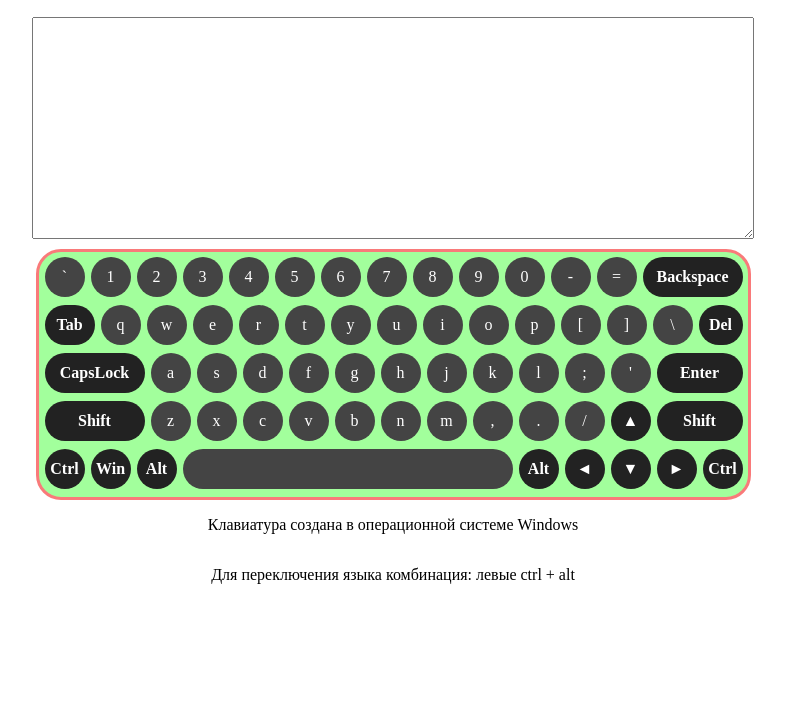
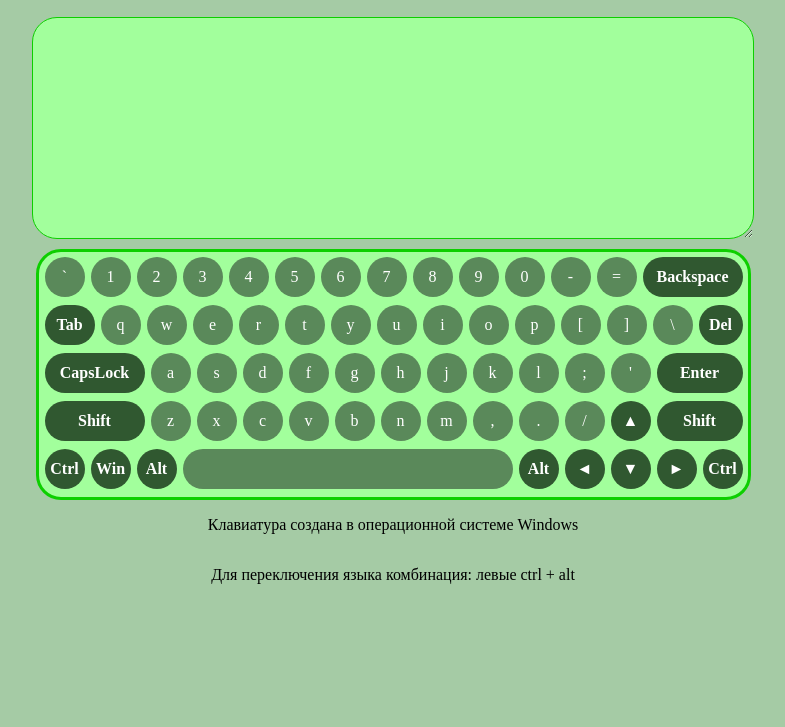
Before and after one commit to QwertykQwertov/virtual-keyboard, a website with bundled scripts: page index.html in a window 1280 px wide. Shown: the part 73-800 px from the top of the page, without its empty margins (247-1032 px from the left). Built offline with nearby package versions, Linux system fonts and the light colour scheme.

Commit message:
style: add color scheme for keyboard

```diff
--- a/sass/abstract/_constants.scss
+++ b/sass/abstract/_constants.scss
@@ -1,4 +1,8 @@
-$keyboard-border: #f97a7a;
+$keyboard-border: #0dcf00;
 $keyboard-bg: #a2ff9c;
 
+$main-bg: #a5cba5;
+
 $border-radius: 25px;
+$key-bg:#5a895a;
+$big-key-bg: #305830;
--- a/sass/base/_base.scss
+++ b/sass/base/_base.scss
@@ -1,3 +1,7 @@
+body {
+  background: $main-bg;
+}
+
 .container {
   display: flex;
   flex-direction: column;
--- a/sass/components/_keyboard.scss
+++ b/sass/components/_keyboard.scss
@@ -25,7 +25,7 @@
   line-height: 40px;
   text-align: center;
   color: #ffffff;
-  background: #444444;
+  background: $key-bg;
   border-radius: $border-radius;
   cursor: pointer;
   user-select: none;
@@ -58,7 +58,7 @@
 .Tab,
 .MetaLeft {
   font-weight: 600;
-  background-color: #222222;
+  background-color: $big-key-bg;
 }
 
 .keyboard .Tab {
--- a/sass/components/_textarea.scss
+++ b/sass/components/_textarea.scss
@@ -5,5 +5,12 @@
   margin: 10px auto 10px;
   padding: 10px;
   font-size: 18px;
-  color: #444444;
+  border-radius: 25px;
+  background: $keyboard-bg;
+  border-color: $keyboard-border;
+  outline: none;
+  display: inline-block;
+  &:focus-visible {
+    outline: 2px solid $keyboard-border;
+  }
 }
--- a/sass/style.scss
+++ b/sass/style.scss
@@ -1,12 +1,12 @@
-// Base
-@import "base/normalize";
-@import "base/base";
-
 // Abstract
 @import "abstract/constants";
 @import "abstract/mixins";
 @import "abstract/placeholders";
 
+// Base
+@import "base/normalize";
+@import "base/base";
+
 // Components
 @import "components/textarea";
 @import "components/keyboard";
```
Also changed, not shown: css/style.css, 1 other file.
